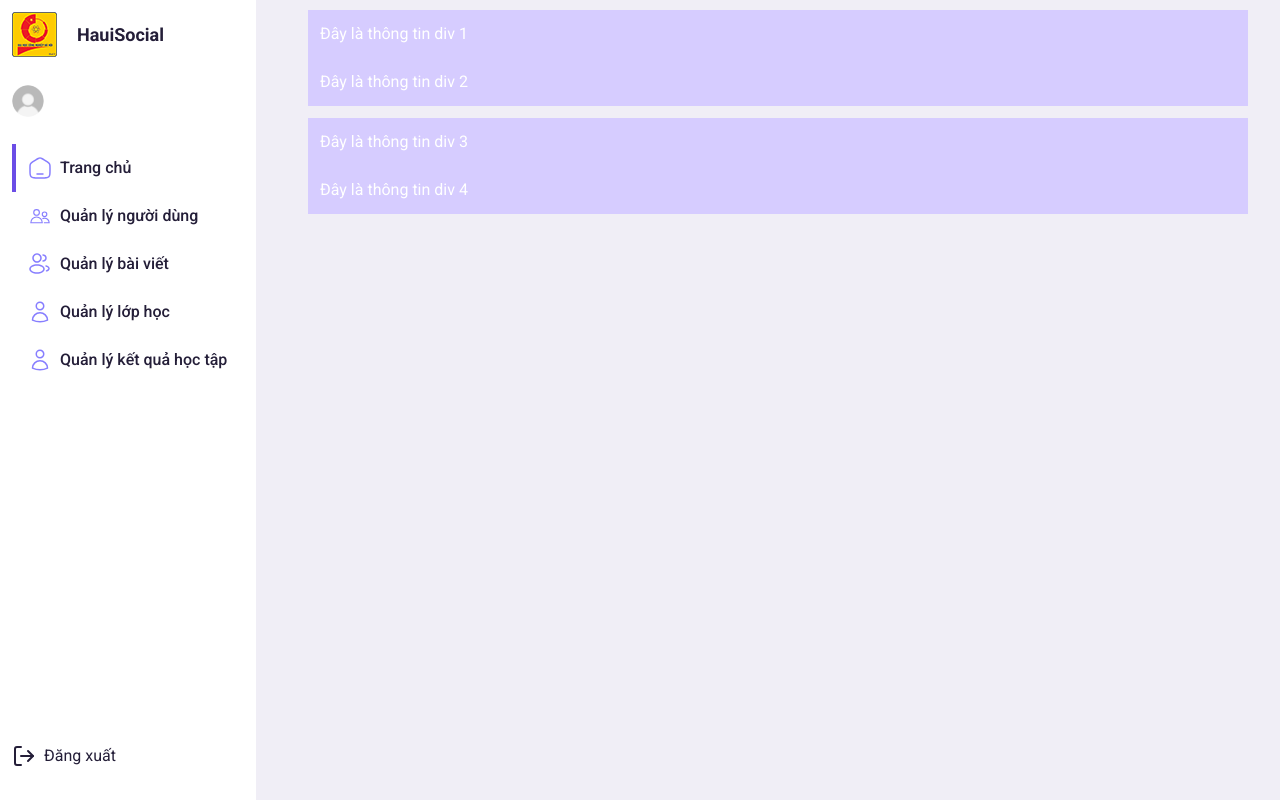
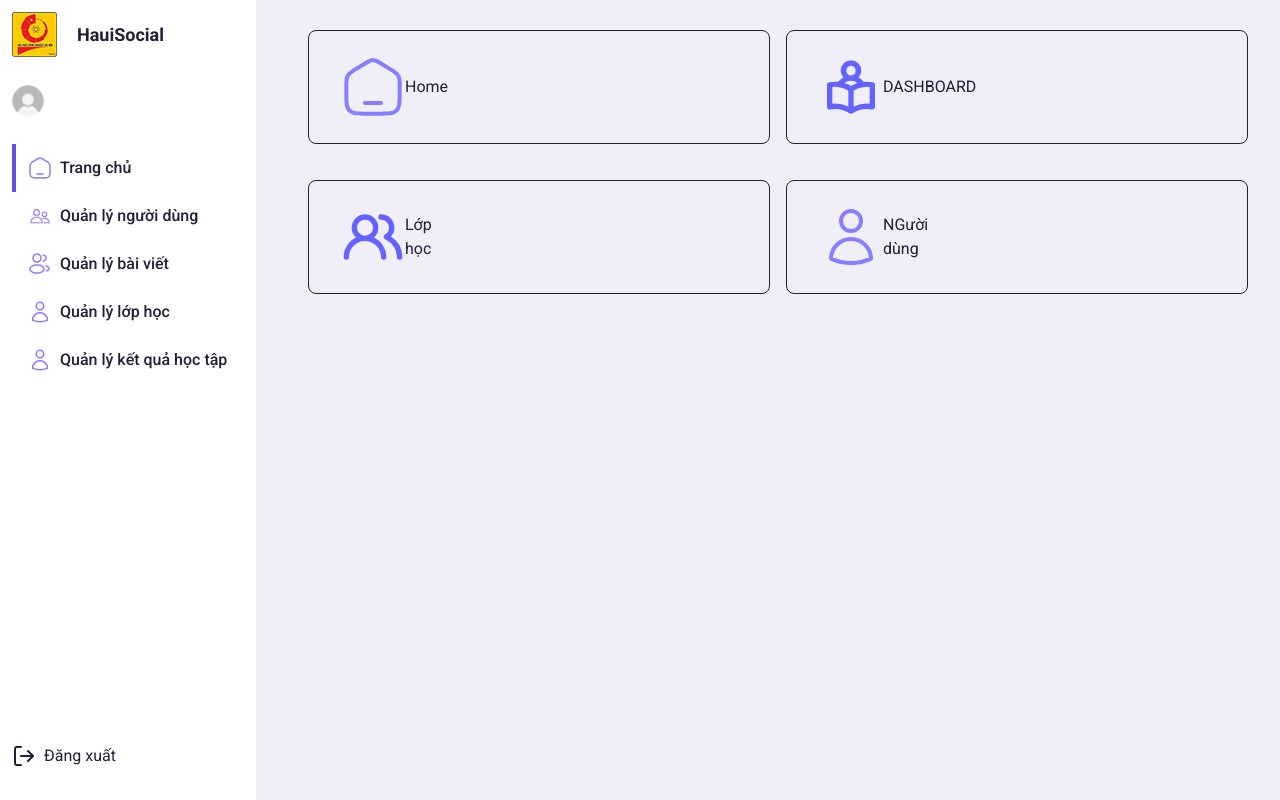
Before and after one commit to DiAyTiGitHub/HaUISocialMedia_client, a React (Vite) app: page /admin in a window 1280 px wide. Built offline with nearby package versions, Linux system fonts and the light colour scheme.

Commit message:
called_api

```diff
--- a/src/components/Class/AdminClassPage.tsx
+++ b/src/components/Class/AdminClassPage.tsx
@@ -10,9 +10,23 @@ import { SearchObjectType } from "@/types";
 
 const AdminClassPage = () => {
   const [paging, setPaging] = useState<SearchObjectType>({
-    pageIndex: 1,
-    pageSize: 10,
+    pageSize: 5,
+    pageIndex: 0,
+    keyWord: "",
   });
+  const [searchValue, setSearchValue] = useState("");
+
+  const handleChange = (event: any) => {
+    setSearchValue(event.target.value);
+  };
+
+  const handleClick = () => {
+    setPaging((prevPaging) => ({
+      ...prevPaging,
+      keyWord: searchValue,
+    }));
+    // Thực hiện các thao tác khác với giá trị searchValue ở đây
+  };
   const { classStore } = useStore();
   const { pagingClass } = classStore;
 
@@ -34,8 +48,9 @@ const AdminClassPage = () => {
                 type="search"
                 className="px-5"
                 placeholder="Tìm lớp học..."
+                onChange={handleChange}
               />
-              <button className="bg-primary p-2">
+              <button className="bg-primary p-2" onClick={handleClick}>
                 <Search color="#fff" />
               </button>
             </div>
--- a/src/components/Class/TableClass.tsx
+++ b/src/components/Class/TableClass.tsx
@@ -12,50 +12,6 @@ import DeleteClass from "./DeleteClass";
 import ListStudent from "./ListStudent";
 import UpdateClass from "./UpdateClass";
 
-const invoices = [
-  {
-    invoice: "INV001",
-    paymentStatus: "Paid",
-    totalAmount: "$250.00",
-    paymentMethod: "Credit Card",
-  },
-  {
-    invoice: "INV002",
-    paymentStatus: "Pending",
-    totalAmount: "$150.00",
-    paymentMethod: "PayPal",
-  },
-  {
-    invoice: "INV003",
-    paymentStatus: "Unpaid",
-    totalAmount: "$350.00",
-    paymentMethod: "Bank Transfer",
-  },
-  {
-    invoice: "INV004",
-    paymentStatus: "Paid",
-    totalAmount: "$450.00",
-    paymentMethod: "Credit Card",
-  },
-  {
-    invoice: "INV005",
-    paymentStatus: "Paid",
-    totalAmount: "$550.00",
-    paymentMethod: "PayPal",
-  },
-  {
-    invoice: "INV006",
-    paymentStatus: "Pending",
-    totalAmount: "$200.00",
-    paymentMethod: "Bank Transfer",
-  },
-  {
-    invoice: "INV007",
-    paymentStatus: "Unpaid",
-    totalAmount: "$300.00",
-    paymentMethod: "Credit Card",
-  },
-];
 type Props = {
   classData: any;
   isLoading: boolean;
--- a/src/components/Comment/Comment.tsx
+++ b/src/components/Comment/Comment.tsx
@@ -65,7 +65,6 @@ const Comment = ({ postId, repliCommentId }: CommentProps) => {
         },
       };
     }
-
     try {
       setIsCreateConmment(true);
       await createComment(newComment);
--- a/src/components/Home/AdminHomePage.tsx
+++ b/src/components/Home/AdminHomePage.tsx
@@ -1,29 +1,64 @@
 const AdminHomePage = () => {
   return (
-    <div className="container">
-      <div className="row">
-        <div className="col-md-6">
-          <div className="bg-secondary text-white p-3">
-            <h4>Đây là thông tin div 1</h4>
-          </div>
-        </div>
-        <div className="col-md-6">
-          <div className="bg-secondary text-white p-3">
-            <h4>Đây là thông tin div 2</h4>
-          </div>
-        </div>
+    <div
+      className="container"
+      style={{
+        display: "grid",
+        gridTemplateColumns: "1fr 1fr",
+        gridGap: "1rem",
+      }}
+    >
+      <div className="w-25 grid p-4 grid-cols-[1fr_2fr_1fr] border gap-x-8 relative mt-5 rounded-lg hover:bg-blue-2 ">
+        <a
+          className="flex items-center h-20 cursor-pointer  relative false"
+          href="/admin/posts"
+        >
+          <img
+            src="/home.svg"
+            alt="icon"
+            className="ml-4 w-16 h-16  relative"
+          ></img>
+          <h3> Home </h3>
+        </a>
       </div>
-      <div className="row mt-3">
-        <div className="col-md-6">
-          <div className="bg-secondary text-white p-3">
-            <h4>Đây là thông tin div 3</h4>
-          </div>
-        </div>
-        <div className="col-md-6">
-          <div className="bg-secondary text-white p-3">
-            <h4>Đây là thông tin div 4</h4>
-          </div>
-        </div>
+      <div className="w-25 grid p-4 grid-cols-[1fr_2fr_1fr] border gap-x-8 relative mt-5 rounded-lg hover:bg-blue-2 ">
+        <a
+          className="flex items-center h-20 cursor-pointer hover:bg-blue-2 relative false"
+          href="/admin/posts"
+        >
+          <img
+            src="/discover.svg"
+            alt="icon"
+            className="ml-4 w-16 h-16  relative"
+          ></img>
+          <h3>DASHBOARD</h3>
+        </a>
+      </div>
+      <div className="w-25 grid p-4 grid-cols-[1fr_2fr_1fr] border gap-x-8 relative mt-5 rounded-lg hover:bg-blue-2 ">
+        <a
+          className="flex items-center h-20 cursor-pointer hover:bg-blue-2 relative false"
+          href="/admin/posts"
+        >
+          <img
+            src="/group.svg"
+            alt="icon"
+            className="ml-4 w-16 h-16  relative"
+          ></img>
+          <h3>Lớp học </h3>
+        </a>
+      </div>
+      <div className="w-25 grid p-4 grid-cols-[1fr_2fr_1fr] border gap-x-8 relative mt-5 rounded-lg hover:bg-blue-2 ">
+        <a
+          className="flex items-center h-20 cursor-pointer hover:bg-blue-2 relative false"
+          href="/admin/posts"
+        >
+          <img
+            src="/suggestFriend.svg"
+            alt="icon"
+            className="ml-4 w-16 h-16  relative"
+          ></img>
+          <h3> NGười dùng </h3>
+        </a>
       </div>
     </div>
   );
--- a/src/components/Post/PostStore.ts
+++ b/src/components/Post/PostStore.ts
@@ -34,11 +34,12 @@ class PostStore {
     }
   };
 
-  getPostOfUser = async (searchObject: any, userId: string) => {
+  getPostOfUser = async (searchObject: any) => {
     try {
+      const user = JSON.parse(localStorage.getItem('auth_user') || "");
       const { data } = await pagingPostsOfUser({
         searchObject: searchObject,
-        userId: userId,
+        userId: user.id,
       });
       return data;
     } catch (error) {
--- /dev/null
+++ b/src/components/User/Pagination.tsx
@@ -0,0 +1,28 @@
+import { Button } from "../ui/button";
+
+type Props = {
+  isLeftDisable: boolean;
+  isRightDisable: boolean;
+  setPaging: any;
+};
+
+const Pagination = ({ isLeftDisable, isRightDisable, setPaging }: Props) => {
+  const handlePrev = () => {
+    setPaging((prev: any) => ({ ...prev, pageIndex: prev.pageIndex - 1 }));
+  };
+  const handleNext = () => {
+    setPaging((prev: any) => ({ ...prev, pageIndex: prev.pageIndex + 1 }));
+  };
+  return (
+    <div className="mt-5 flex justify-center flex-wrap gap-5">
+      <Button disabled={isLeftDisable} onClick={handlePrev}>
+        Trước
+      </Button>
+      <Button disabled={isRightDisable} onClick={handleNext}>
+        Sau
+      </Button>
+    </div>
+  );
+};
+
+export default Pagination;
--- a/src/components/User/TableUser.tsx
+++ b/src/components/User/TableUser.tsx
@@ -1,45 +1,48 @@
 import {
   Table,
   TableBody,
-  TableCaption,
+  // TableCaption,
   TableCell,
-  TableFooter,
+  // TableFooter,
   TableHead,
   TableHeader,
   TableRow,
 } from "@/components/ui/table";
-import UpdateClass from "./UpdateStatusUser";
-
-const TableUser = ({ classData, isLoading }: Props) => {
+// import UpdateClass from "./UpdateStatusUser";
+type Props = {
+  userData: any;
+  isLoading: boolean;
+};
+const TableUser = ({ userData, isLoading }: Props) => {
   return (
     <Table>
       <TableHeader>
         <TableRow>
-          <TableHead className="w-[100px]">Mã Lớp</TableHead>
-          <TableHead>Tên Lớp</TableHead>
-          <TableHead>Mô Tả</TableHead>
-          <TableHead className="text-center">Sinh Viên</TableHead>
-          <TableHead></TableHead>
+          <TableHead className="w-[100px]">Mã User</TableHead>
+          <TableHead>username </TableHead>
+          <TableHead>Họ </TableHead>
+          <TableHead>Tên </TableHead>
+          <TableHead>email </TableHead>
+          <TableHead>Địa chỉ </TableHead>
+          <TableHead>Giới tính</TableHead>
+          <TableHead>Ngày sinh</TableHead>
         </TableRow>
       </TableHeader>
       <>
-        {!classData ? (
-          <span>Chưa có lơp học nào</span>
+        {!userData ? (
+          <span>Chưa có tài khoản nào được tạo</span>
         ) : (
           <TableBody>
-            {classData.map((item: any) => (
+            {userData.map((item: any) => (
               <TableRow key={item.id}>
-                <TableCell className="font-medium">{item.code}</TableCell>
-                <TableCell>{item.name}</TableCell>
-                <TableCell>{item.description}</TableCell>
-                <TableCell className="text-center">
-                  {item.students ? item.students.lenght : 0}
-                </TableCell>
-                <TableCell className="text-right">
-                  <div className="flex gap-5 justify-end">
-                    <UpdateClass classData={item} />
-                  </div>
-                </TableCell>
+                <TableCell>{item.code}</TableCell>
+                <TableCell>{item.username}</TableCell>
+                <TableCell>{item.lastName}</TableCell>
+                <TableCell>{item.firstName}</TableCell>
+                <TableCell>{item.email}</TableCell>
+                <TableCell>{item.address}</TableCell>
+                <TableCell>{item.gender ? "Nam" : "Nữ"}</TableCell>
+                <TableCell>{item.birthDate}</TableCell>
               </TableRow>
             ))}
           </TableBody>
--- a/src/components/User/UpdateStatusUser.tsx
+++ b/src/components/User/UpdateStatusUser.tsx
@@ -1,7 +1,7 @@
 type Props = {
-  classData: any;
+  userData: any;
 };
-const UpdateStatusUser = ({ classData }: Props) => {
+const UpdateStatusUser = ({ userData }: Props) => {
   return <div>hãy cập nhật trạng thái của user này ở đây</div>;
 };
 
--- a/src/components/User/UserStore.ts
+++ b/src/components/User/UserStore.ts
@@ -45,6 +45,7 @@ class UserStore {
   getAllUsers = async () => {
     try {
       const { data } = await getAllUsers();
+      console.log(data);
       return data;
     } catch (error) {
       toast.error("Something went wrong :(");
```
Also changed, not shown: src/components/CourseResult/AdminCourseResult.tsx (+39 -12 lines), src/components/User/AdminUserPage.tsx (+53 -9 lines).
